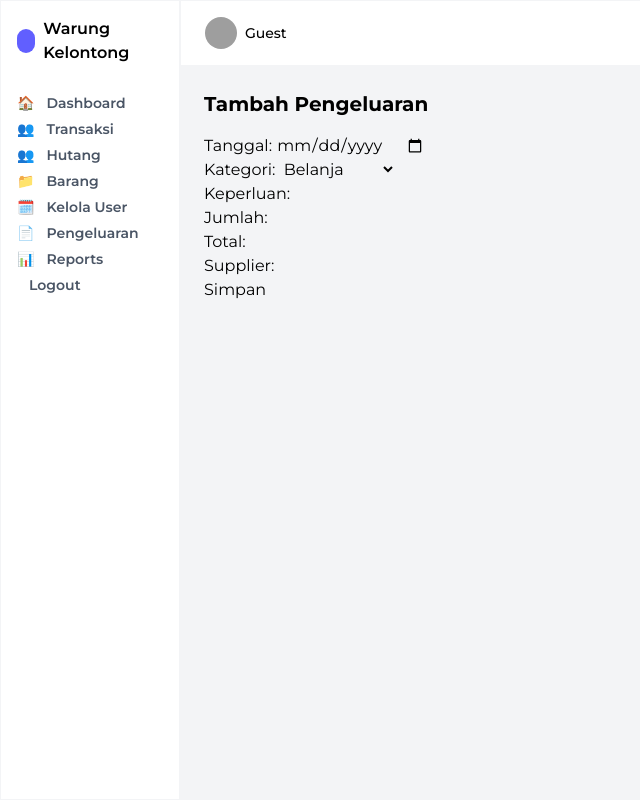
After one commit to N0Xzyzy/kasir-kelontong, a PHP site: page /Views/tambahPengeluaran.php in a window 1280 px wide. The commit adds this page. Shown: the whole page, without its empty margins (0-640 px from the left). Run offline with PHP 8.4, Linux system fonts and the light colour scheme; grey boxes are pictures that could not be loaded.

Commit message:
kurang banyak

```diff
--- a/Config/logout.php
+++ b/Config/logout.php
@@ -1,6 +1,6 @@
 <?php
 session_start();
 session_destroy();
-header('Location: index.php');
+header('Location: ../index.php');
 exit;
 ?>
--- a/Layout/sidebar.php
+++ b/Layout/sidebar.php
@@ -28,13 +28,13 @@
           <a href="../Views/kelola_user.php" class="flex items-center space-x-3 text-gray-600 hover:text-indigo-600">
             <span>🗓️</span><span>Kelola User</span>
           </a>
-          <a href="#" class="flex items-center space-x-3 text-gray-600 hover:text-indigo-600">
-            <span>📄</span><span>Documents</span>
+          <a href="../Views/pengeluaran.php" class="flex items-center space-x-3 text-gray-600 hover:text-indigo-600">
+            <span>📄</span><span>Pengeluaran</span>
           </a>
           <a href="#" class="flex items-center space-x-3 text-gray-600 hover:text-indigo-600">
             <span>📊</span><span>Reports</span>
           </a>
-          <a href="logout.php" class="flex items-center space-x-3 text-gray-600 hover:text-indigo-600">
+          <a href="../Config/logout.php" class="flex items-center space-x-3 text-gray-600 hover:text-indigo-600">
             <span></span><span>Logout</span>
           </a>
         </nav>
--- a/Views/hapusBarang.php
+++ b/Views/hapusBarang.php
@@ -1,8 +1,9 @@
 <?php
-require '../Configkoneksi.php';
+require '../Config/koneksi.php';
 
 $id = $_GET['id'];
 mysqli_query($conn, "DELETE FROM barang WHERE id_barang = $id");
 
 header("Location: barang.php");
 exit;
+?>
--- a/Views/hapusUser.php
+++ b/Views/hapusUser.php
@@ -44,3 +44,4 @@ if (isset($_GET['id_user'])) {
     header("Location: " . $_SERVER['HTTP_REFERER']);
     exit();
 }
+?>
--- a/Views/hutang.php
+++ b/Views/hutang.php
@@ -40,11 +40,11 @@ include '../Layout/sidebar.php';
                     <tr>
                         <td><?= $row['id'] ?></td>
                         <td><?= htmlspecialchars($row['nama_pelanggan']) ?></td>
-                        <td><?= number_format($row['id_transaksi'], 2, ',', '.') ?></td>
+                        <td><?= $row['id_transaksi']?></td>
                         <td><?= number_format($row['jumlah_hutang'], 2, ',', '.') ?></td>
                         <td><?= date('d-m-Y', strtotime($row['tanggal_jatuh_tempo'])) ?></td>
                         <td><?= ucfirst($row['status']) ?></td>
-                        <td><?= number_format($row['kontak'], 2, ',', '.') ?></td>
+                        <td><?= $row['kontak'] ?></td>
                         <td><?= htmlspecialchars($row['catatan']) ?></td>
                         <td>
                             <a href="editHutang.php?id=<?= $row['id'] ?>">Edit</a>
--- a/Views/tambahBarang.php
+++ b/Views/tambahBarang.php
@@ -1,5 +1,6 @@
 <?php
 require '../Config/koneksi.php';
+session_start();
 
 if ($_SERVER['REQUEST_METHOD'] === 'POST') {
     $nama = $_POST['nama_barang'];
@@ -34,7 +35,7 @@ include '../Layout/sidebar.php';
 <section class="flex-1 flex flex-col">
     <?php include '../Layout/header.php';?>
 
-    <h1>Tambah Barang</h1>
+    <h1 class="font-bold text-xl">Tambah Barang</h1>
     <form method="POST">
         Nama Barang: <input type="text" name="nama_barang" required><br>
         Stok: <input type="number" name="stok" required><br>
--- /dev/null
+++ b/Views/tambahPengeluaran.php
@@ -0,0 +1,74 @@
+<?php
+include '../Config/koneksi.php';
+session_start();
+
+if ($_SERVER['REQUEST_METHOD'] === 'POST') {
+    $tanggal = $_POST['tanggal'];
+    $kategori = $_POST['kategori'];
+    $keperluan = $_POST['keperluan'];
+    $jumlah = $_POST['jumlah'] !== '' ? (int)$_POST['jumlah'] : "NULL";
+    $total = $_POST['total'];
+    $supplier = $_POST['supplier'];
+
+    $query = "INSERT INTO pengeluaran (tanggal, kategori, keperluan, jumlah, total, supplier)
+              VALUES ('$tanggal', '$kategori', '$keperluan', $jumlah, '$total', '$supplier')";
+
+    if (mysqli_query($conn, $query)) {
+        header("Location: pengeluaran.php");
+        exit;
+    } else {
+        echo "Error: " . mysqli_error($conn);
+    }
+}
+?>
+<?php include '../Layout/sidebar.php'; ?>
+<!DOCTYPE html>
+<html lang="en">
+<head>
+    <meta charset="UTF-8">
+    <meta name="viewport" content="width=device-width, initial-scale=1.0">
+    <title>Tambah Pengeluaran</title>
+    <script src="https://cdn.jsdelivr.net/npm/@tailwindcss/browser@4"></script>
+    <link rel="preconnect" href="https://fonts.googleapis.com">
+    <link rel="preconnect" href="https://fonts.gstatic.com" crossorigin>
+    <link href="https://fonts.googleapis.com/css2?family=Montserrat:ital,wght@0,100..900;1,100..900&display=swap" rel="stylesheet">
+    <style>
+        body {
+            font-family: 'Montserrat', sans-serif;
+        }
+    </style>
+</head>
+<body class="h-full flex bg-gray-100">
+    <div class="flex flex-col flex-1">
+        <?php include '../Layout/header.php';?>
+        <main class="flex-1 p-6">
+            <h1 class="font-bold text-xl mb-4">Tambah Pengeluaran</h1>
+            <form method="POST">
+                <label for="tanggal">Tanggal:</label>
+                <input type="date" name="tanggal" required> <br>
+
+                <label for="kategori">Kategori:</label>
+                <select name="kategori" required>
+                    <option value="Belanja">Belanja</option>
+                    <option value="Operasional">Operasional</option>
+                    <option value="Lain-lain">Lain-lain</option>
+                </select><br>
+
+                <label for="keperluan">Keperluan:</label>
+                <input type="text" name="keperluan" required><br>
+
+                <label for="jumlah">Jumlah:</label>
+                <input type="number" name="jumlah"><br>
+
+                <label for="total">Total:</label>
+                <input type="number" name="total" required><br>
+
+                <label for="supplier">Supplier:</label>
+                <input type="text" name="supplier"><br>
+
+                <button type="submit">Simpan</button>
+            </form>
+        </main>
+    </div>
+</body>
+</html>
```
Also changed, not shown: Views/hapusPengeluaran.php (added, +15 -0 lines), Views/laporan.php (+1 -16 lines), Views/pengeluaran.php (+63 -20 lines), sql/keuangan_warung.sql (+69 -54 lines).
